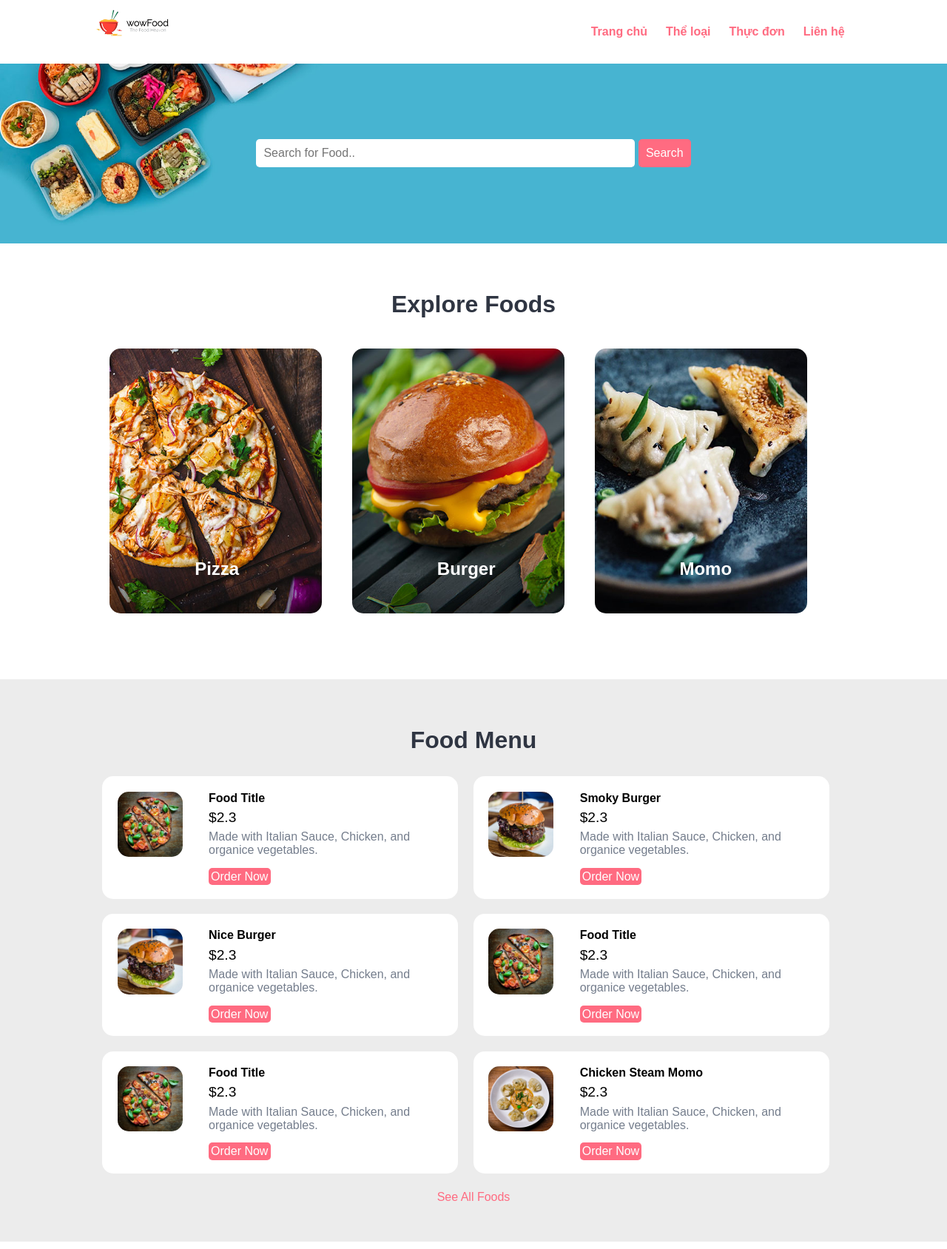
After one commit to MVNgoc/DemoCK_CNPM, a PHP site: page /index.php in a window 1280 px wide. The commit adds this page. Shown: the top 1688 px of the page at 74% size. Run offline with PHP 8.4, Linux system fonts and the light colour scheme.

Commit message:
new update

```diff
--- a/data.sql
+++ b/data.sql
@@ -44,7 +44,7 @@ CREATE TABLE food (
 );
 
 INSERT INTO admin_account (id, username, pass) VALUES
-('51900147', 'admin', '123456789');
+('51900147', 'admin', '$2a$12$W2.bMpn35X9w/uQpeDWnkOVIYVnYYzpya5r1ySc5AoGOkjj353mcO');
 
 ALTER TABLE admin_account
   ADD PRIMARY KEY (id);
--- /dev/null
+++ b/index.php
@@ -0,0 +1,239 @@
+<!DOCTYPE html>
+<html lang="en">
+<head>
+    <meta charset="UTF-8">
+    <!-- Important to make website responsive -->
+    <meta name="viewport" content="width=device-width, initial-scale=1.0">
+    <title>Restaurant Website</title>
+
+    <!-- Link our CSS file -->
+    <link rel="stylesheet" href="css/style.css">
+</head>
+
+<body>
+    <!-- Navbar Section Starts Here -->
+    <section class="navbar">
+        <div class="container">
+            <div class="logo">
+                <a href="#" title="Logo">
+                    <img src="images/logo.png" alt="Restaurant Logo" class="img-responsive">
+                </a>
+            </div>
+
+            <div class="menu text-right">
+                <ul>
+                    <li>
+                        <a href="index.html">Trang chủ</a>
+                    </li>
+                    <li>
+                        <a href="categories.html">Thể loại</a>
+                    </li>
+                    <li>
+                        <a href="foods.html">Thực đơn</a>
+                    </li>
+                    <li>
+                        <a href="#">Liên hệ</a>
+                    </li>
+                </ul>
+            </div>
+
+            <div class="clearfix"></div>
+        </div>
+    </section>
+    <!-- Navbar Section Ends Here -->
+
+    <!-- fOOD sEARCH Section Starts Here -->
+    <section class="food-search text-center">
+        <div class="container">
+
+            <form action="food-search.html" method="POST">
+                <input type="search" name="search" placeholder="Search for Food.." required>
+                <input type="submit" name="submit" value="Search" class="btn btn-primary">
+            </form>
+
+        </div>
+    </section>
+    <!-- fOOD sEARCH Section Ends Here -->
+
+    <!-- CAtegories Section Starts Here -->
+    <section class="categories">
+        <div class="container">
+            <h2 class="text-center">Explore Foods</h2>
+
+            <a href="category-foods.html">
+            <div class="box-3 float-container">
+                <img src="images/pizza.jpg" alt="Pizza" class="img-responsive img-curve">
+
+                <h3 class="float-text text-white">Pizza</h3>
+            </div>
+            </a>
+
+            <a href="#">
+            <div class="box-3 float-container">
+                <img src="images/burger.jpg" alt="Burger" class="img-responsive img-curve">
+
+                <h3 class="float-text text-white">Burger</h3>
+            </div>
+            </a>
+
+            <a href="#">
+            <div class="box-3 float-container">
+                <img src="images/momo.jpg" alt="Momo" class="img-responsive img-curve">
+
+                <h3 class="float-text text-white">Momo</h3>
+            </div>
+            </a>
+
+            <div class="clearfix"></div>
+        </div>
+    </section>
+    <!-- Categories Section Ends Here -->
+
+    <!-- fOOD MEnu Section Starts Here -->
+    <section class="food-menu">
+        <div class="container">
+            <h2 class="text-center">Food Menu</h2>
+
+            <div class="food-menu-box">
+                <div class="food-menu-img">
+                    <img src="images/menu-pizza.jpg" alt="Chicke Hawain Pizza" class="img-responsive img-curve">
+                </div>
+
+                <div class="food-menu-desc">
+                    <h4>Food Title</h4>
+                    <p class="food-price">$2.3</p>
+                    <p class="food-detail">
+                        Made with Italian Sauce, Chicken, and organice vegetables.
+                    </p>
+                    <br>
+
+                    <a href="order.html" class="btn btn-primary">Order Now</a>
+                </div>
+            </div>
+
+            <div class="food-menu-box">
+                <div class="food-menu-img">
+                    <img src="images/menu-burger.jpg" alt="Chicke Hawain Pizza" class="img-responsive img-curve">
+                </div>
+
+                <div class="food-menu-desc">
+                    <h4>Smoky Burger</h4>
+                    <p class="food-price">$2.3</p>
+                    <p class="food-detail">
+                        Made with Italian Sauce, Chicken, and organice vegetables.
+                    </p>
+                    <br>
+
+                    <a href="#" class="btn btn-primary">Order Now</a>
+                </div>
+            </div>
+
+            <div class="food-menu-box">
+                <div class="food-menu-img">
+                    <img src="images/menu-burger.jpg" alt="Chicke Hawain Burger" class="img-responsive img-curve">
+                </div>
+
+                <div class="food-menu-desc">
+                    <h4>Nice Burger</h4>
+                    <p class="food-price">$2.3</p>
+                    <p class="food-detail">
+                        Made with Italian Sauce, Chicken, and organice vegetables.
+                    </p>
+                    <br>
+
+                    <a href="#" class="btn btn-primary">Order Now</a>
+                </div>
+            </div>
+
+            <div class="food-menu-box">
+                <div class="food-menu-img">
+                    <img src="images/menu-pizza.jpg" alt="Chicke Hawain Pizza" class="img-responsive img-curve">
+                </div>
+
+                <div class="food-menu-desc">
+                    <h4>Food Title</h4>
+                    <p class="food-price">$2.3</p>
+                    <p class="food-detail">
+                        Made with Italian Sauce, Chicken, and organice vegetables.
+                    </p>
+                    <br>
+
+                    <a href="#" class="btn btn-primary">Order Now</a>
+                </div>
+            </div>
+
+            <div class="food-menu-box">
+                <div class="food-menu-img">
+                    <img src="images/menu-pizza.jpg" alt="Chicke Hawain Pizza" class="img-responsive img-curve">
+                </div>
+
+                <div class="food-menu-desc">
+                    <h4>Food Title</h4>
+                    <p class="food-price">$2.3</p>
+                    <p class="food-detail">
+                        Made with Italian Sauce, Chicken, and organice vegetables.
+                    </p>
+                    <br>
+
+                    <a href="#" class="btn btn-primary">Order Now</a>
+                </div>
+            </div>
+
+            <div class="food-menu-box">
+                <div class="food-menu-img">
+                    <img src="images/menu-momo.jpg" alt="Chicke Hawain Momo" class="img-responsive img-curve">
+                </div>
+
+                <div class="food-menu-desc">
+                    <h4>Chicken Steam Momo</h4>
+                    <p class="food-price">$2.3</p>
+                    <p class="food-detail">
+                        Made with Italian Sauce, Chicken, and organice vegetables.
+                    </p>
+                    <br>
+
+                    <a href="#" class="btn btn-primary">Order Now</a>
+                </div>
+            </div>
+
+
+            <div class="clearfix"></div>
+
+
+
+        </div>
+
+        <p class="text-center">
+            <a href="#">See All Foods</a>
+        </p>
+    </section>
+    <!-- fOOD Menu Section Ends Here -->
+
+    <!-- social Section Starts Here -->
+    <section class="social">
+        <div class="container text-center">
+            <ul>
+                <li>
+                    <a href="#"><img src="https://img.icons8.com/fluent/50/000000/facebook-new.png"/></a>
+                </li>
+                <li>
+                    <a href="#"><img src="https://img.icons8.com/fluent/48/000000/instagram-new.png"/></a>
+                </li>
+                <li>
+                    <a href="#"><img src="https://img.icons8.com/fluent/48/000000/twitter.png"/></a>
+                </li>
+            </ul>
+        </div>
+    </section>
+    <!-- social Section Ends Here -->
+
+    <!-- footer Section Starts Here -->
+    <section class="footer">
+        <div class="container text-center">
+            <p>All rights reserved. Designed By <a href="#">Vijay Thapa</a></p>
+        </div>
+    </section>
+    <!-- footer Section Ends Here -->
+
+</body>
+</html>
```
Also changed, not shown: admin/db.php (+37 -8 lines), login.php (+48 -4 lines).
